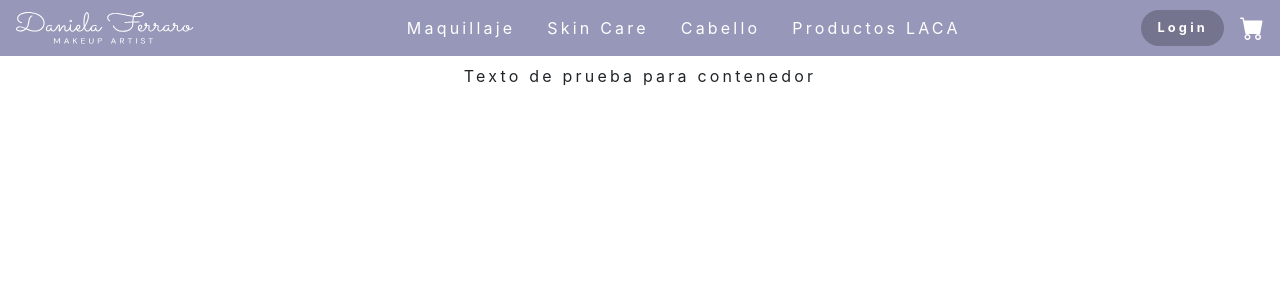
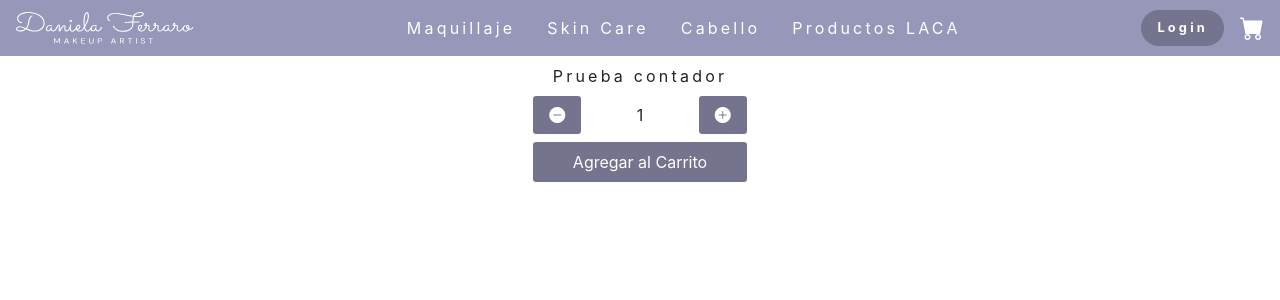
Before and after one commit to martinferraro/proyecto-final-ferraro, a React (Create React App) app: page / in a window 1280 px wide. Shown: the top 300 px of the page. Built offline with nearby package versions, Linux system fonts and the light colour scheme.

Commit message:
ItemCount

```diff
--- a/src/App.jsx
+++ b/src/App.jsx
@@ -1,11 +1,12 @@
-import NavBar from './components/NavBar/NavBar';
+import './App.css'
+import React from 'react'
+import NavBar from './components/NavBar/NavBar'
 import ItemListContainer from './components/ItemListContainer/ItemListContainer'
-import './App.css';
 
 function App() {
   return <>
     <NavBar />
-    <ItemListContainer txt='Texto de prueba para contenedor' />
+    <ItemListContainer txt = 'Prueba contador'/>
   </>
 }
 
--- a/src/components/Button/Button.jsx
+++ /dev/null
@@ -1,10 +0,0 @@
-import React from 'react'
-import './Button.css';
-
-function Button({txt}) {
-    return (
-        <a className='btnGeneral' href=''>{txt ? txt : 'Default'}</a>
-    )
-}
-
-export default Button
--- a/src/components/Button/Button.css
+++ b/src/components/Button/ButtonSt1.css
@@ -3,7 +3,6 @@
     border: none;
     border-radius: 2rem;
     padding: .5rem 1rem .5rem 1rem;
-    margin-right: 1rem;
     color: white;
     font-size: .8rem;
     font-weight: bold;
--- /dev/null
+++ b/src/components/Button/ButtonSt1.jsx
@@ -0,0 +1,10 @@
+import React from 'react';
+import './ButtonSt1.css';
+
+function ButtonSt1({txt}) {
+    return (
+        <a className='btnGeneral' href=''>{txt ? txt : 'Default'}</a>
+    )
+}
+
+export default ButtonSt1
--- a/src/components/CartWidget/CartWidget.css
+++ b/src/components/CartWidget/CartWidget.css
@@ -1,4 +1,5 @@
 .cartWidgetCont {
+    margin-left: 1rem;
     text-decoration: none;
 }
 
--- /dev/null
+++ b/src/components/ItemCount/ItemCount.css
@@ -0,0 +1,13 @@
+.btnAddSub {
+    background-color: #74748e;
+    border: none;
+    border-radius: .2rem;
+    color: white;
+    font-size: 1rem;
+    transition: all .2s ease-in-out;
+}
+
+.btnAddSub > .bi {
+    display: flex;
+    padding: .7rem 1rem .7rem 1rem;
+}
--- /dev/null
+++ b/src/components/ItemCount/ItemCount.jsx
@@ -0,0 +1,51 @@
+import './ItemCount.css';
+import React, { useState } from 'react';
+
+function ItemCount({ stock, initial,  onAdd }) {
+    const [count, setCount] = useState(initial)
+    const [stockVar, setStock] = useState(stock)
+    const [isDisabled, setDisabled] = useState(false)
+
+    function onAdd() {
+        if (count < stockVar > 0) {
+            console.log(count + ' añadidas al carrito')
+            console.log((stockVar - count) + ' en stock')
+            setStock(stockVar - count)
+        } else if (count > stockVar > 0) {
+            console.log(stockVar + ' añadidas al carrito')
+            console.log('Stock agotado')
+            setStock(0)
+            setDisabled(true)
+        } else {
+            console.log(count + ' añadidas al carrito')
+            console.log('Stock agotado')
+            setStock(0)
+            setDisabled(true)
+        }
+    }
+
+    function sumaCant() {
+        if (count < stockVar) {
+            setCount(count + 1)
+        }
+    }
+
+    function restaCant() {
+        if (count > 1) {
+            setCount(count - 1);
+        }
+    }
+
+    return <>
+        <div className='d-flex flex-column col-2'>
+            <div className='d-flex flex-row align-items-center justify-content-between mb-2'>
+                <button className='btnAddSub' onClick={() => restaCant()}><i class='bi bi-dash-circle-fill'/></button>
+                <p className='m-0 mx-3'>{count}</p>
+                <button className='btnAddSub' onClick={() => sumaCant()}><i class='bi bi-plus-circle-fill'/></button>
+            </div>
+            <button className='btnAddSub p-2' onClick={() => onAdd()} disabled={isDisabled}>Agregar al Carrito</button>
+        </div>
+    </>
+}
+
+export default ItemCount
--- a/src/components/ItemListContainer/ItemListContainer.jsx
+++ b/src/components/ItemListContainer/ItemListContainer.jsx
@@ -1,10 +1,14 @@
+import './ItemListContainer.css'
 import React from 'react'
-import './ItemListContainer.css';
+import ItemCount from '../ItemCount/ItemCount'
 
 function ItemListContainer({txt}) {
-    return (
-        <div className='itemListContainer d-flex justify-content-center px-3 py-2'>{txt ? txt : 'Default'}</div>
-    )
+    return <>
+        <div className='itemListContainer d-flex justify-content-center px-3 py-2'>{txt}</div>
+        <div className='d-flex justify-content-center'>
+            <ItemCount stock={10} initial={1}/>
+        </div>
+    </>
 }
 
 export default ItemListContainer
--- a/src/components/NavBar/NavBar.jsx
+++ b/src/components/NavBar/NavBar.jsx
@@ -1,13 +1,13 @@
-import React from 'react';
-import './NavBar.css';
-import logo from '../../assets/df_logo_icono.svg';
-import Button from '../Button/Button';
-import CartWidget from '../CartWidget/CartWidget';
+import './NavBar.css'
+import React from 'react'
+import Logo from '../../assets/df_logo_icono.svg'
+import ButtonSt1 from '../Button/ButtonSt1'
+import CartWidget from '../CartWidget/CartWidget'
 
-function NavBar(props) {
-    return (
+function NavBar() {
+    return <>
         <nav className='navBar'>
-            <a className='contLogo ms-3' href=""><img className='logoNav' src={logo} alt='Daniela Ferraro'/></a>
+            <a className='contLogo ms-3' href=""><img className='logoNav' src={Logo} alt='Daniela Ferraro'/></a>
             <ul className='navMenu m-0'>
                 <li><a className="menuItem" href="">Maquillaje</a></li>
                 <li><a className="menuItem" href="">Skin Care</a></li>
@@ -15,11 +15,11 @@ function NavBar(props) {
                 <li><a className="menuItem" href="">Productos LACA</a></li>
             </ul>
             <div className='d-flex align-items-center'>
-                <Button txt='Login'/>
+                <ButtonSt1 txt='Login' />
                 <CartWidget />
             </div>
         </nav>
-    );
+    </>
 }
 
 export default NavBar
```
